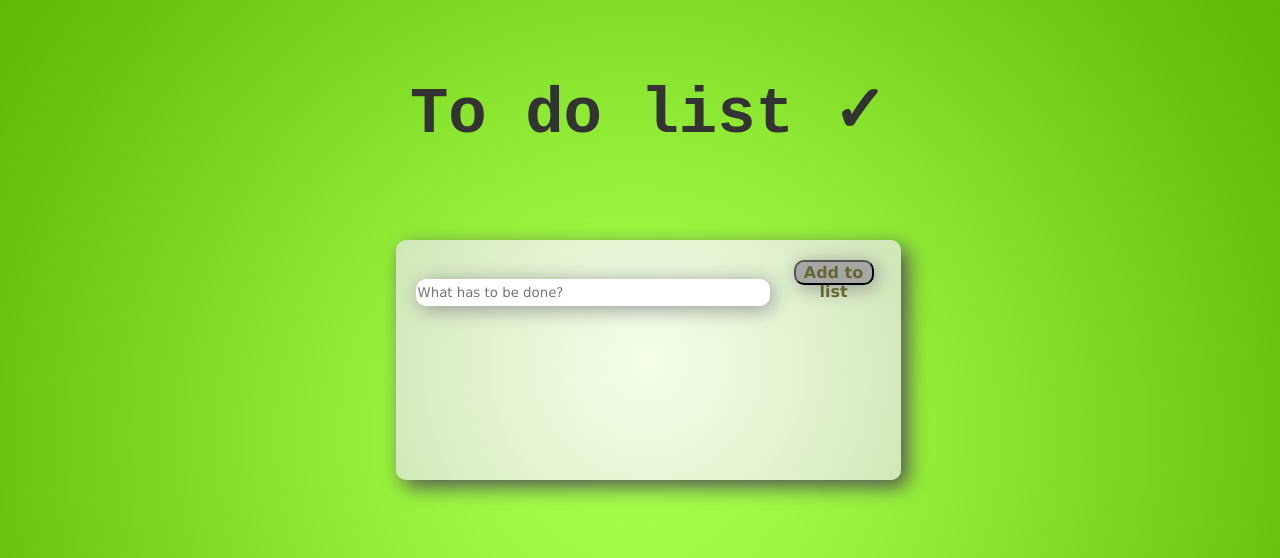
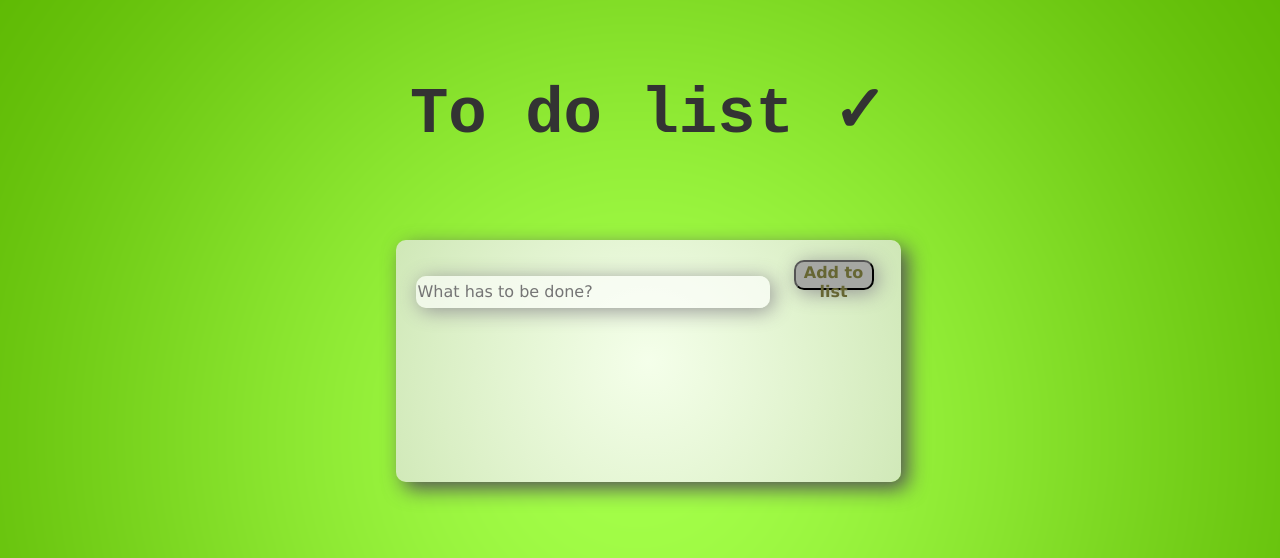
Before and after one commit to armindz/to-do-list-, a PHP site: page / in a window 1280 px wide. Shown: the top 558 px of the page. Run offline with PHP 8.4, Linux system fonts and the light colour scheme; some web fonts are replaced.

Commit message:
Change input form property

```diff
--- a/css/style.css
+++ b/css/style.css
@@ -45,13 +45,15 @@ body {
     position: relative;
     border-radius: 10px;
     width: 350px;
-    height: 25px;
+    height: 30px;
     left: 10px;
     display: inline-block;
     margin: 10px;
     outline-style: none;
     border: initial;
     font-family: Bubbler One, Verdana;
+    background-color: rgba(255, 255, 255, 0.637);
+    font-size: 1em;
     box-shadow: 3px 3px 20px rgb(150, 150, 150);
 }
 
@@ -60,7 +62,7 @@ body {
     border-radius: 10px;
     width: 80px;
     left: 20px;
-    height: 25px;
+    height: 30px;
     outline-style: none;
     background-color: rgba(160, 160, 160, 0.904);
     font-family: Bubbler One, Verdana;
@@ -96,6 +98,7 @@ body {
 }
 
 .taskName:hover {
+    cursor: pointer;
     transition: ease-in 100ms;
     transform: scale(1.05);
 }
--- a/index.html
+++ b/index.html
@@ -14,7 +14,7 @@
         <div class="container1">
 
             <div class="inputContainer">
-                <form>
+                <form id="inputForm">
                     <input id="name" type="text" placeholder="What has to be done?" name="name"></input>
 
                     <button id="submitBtn" type="button" onclick="fetchInputContent();" name="submitBtn">Add to list</button>
--- a/js/script.js
+++ b/js/script.js
@@ -44,6 +44,7 @@ function createTask(name) {
 
     let task = new Task(name, 0, generateTaskId());
     addToListOfTasks(task);
+    document.forms["inputForm"].reset(); // clear input form on button click
     console.log("Adding task : " + task.id);
 
     return task;
@@ -51,7 +52,7 @@ function createTask(name) {
 
 function displayData(task) { // inject task name and functions in HTML
 
-    document.getElementById("list").innerHTML += '<h3 class="taskName" property="' + task.id + '">' + task.name + "</h3>";
+    document.getElementById("list").innerHTML += '<h3 class="taskName" property="' + task.id + '" onclick="markProcess(' + task.id + ');">' + task.name + "</h3>";
     document.getElementById("list").innerHTML += '<img class="isDoneBtn" property="' + task.id + '" src="/img/icon/false.png" onclick="markProcess(' + task.id + ');"></img>';
     document.getElementById("list").innerHTML += '<img class="removeBtn" property="' + task.id + '" src="/img/icon/garbageIcon.png" onclick="deleteContent(' + task.id + ');"></img>';
 
@@ -66,12 +67,15 @@ function markProcess(idOfTask) {
         task.do();
         // find button element based on it's id in property & change img
         document.querySelector('[class="isDoneBtn"][property="' + task.id + '"]').src = "/img/icon/true.png"
-
+            // find task name element based on it's id in property & strikethrough text
+        document.querySelector('[class="taskName"][property="' + task.id + '"]').style.textDecoration = "line-through";
 
     } else {
         task.undo();
         // find button element based on it's id in property & change img
         document.querySelector('[class="isDoneBtn"][property="' + task.id + '"]').src = "/img/icon/false.png";
+        // find task name element based on it's id in property & remove strikethrough on text
+        document.querySelector('[class="taskName"][property="' + task.id + '"]').style.textDecoration = "none";
 
 
     }
```
